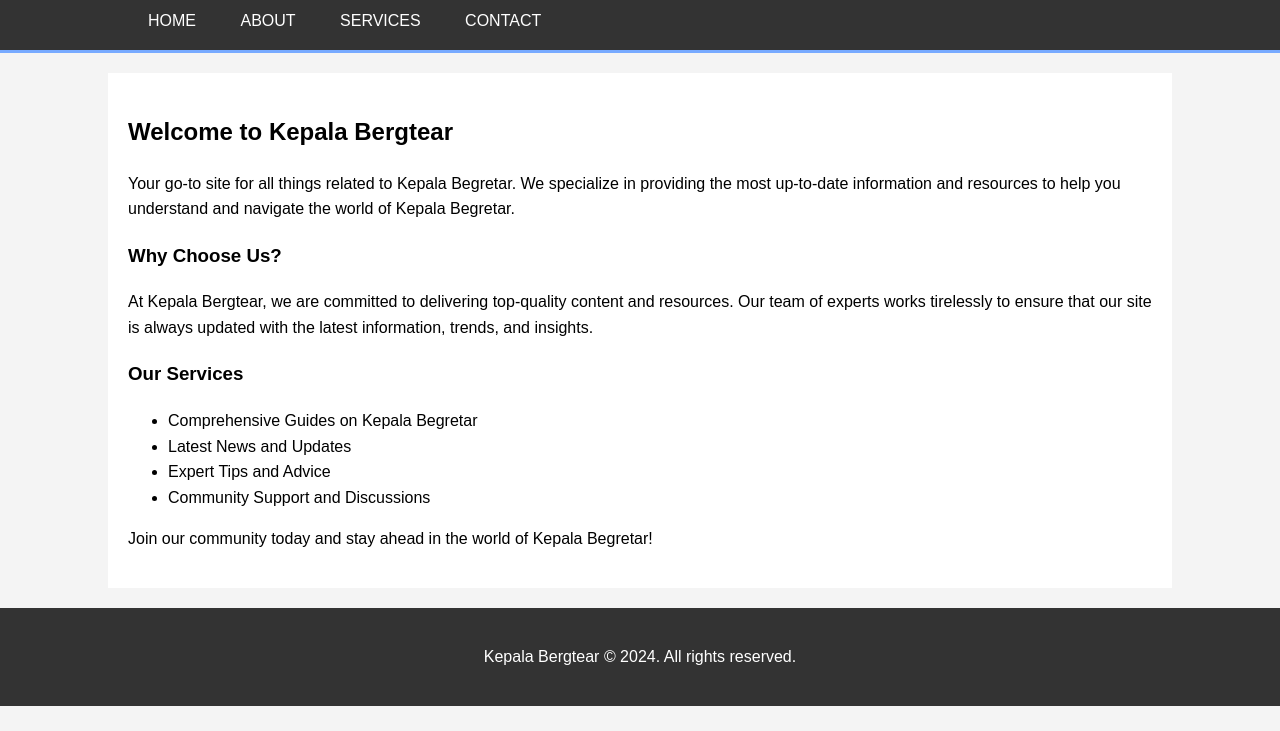
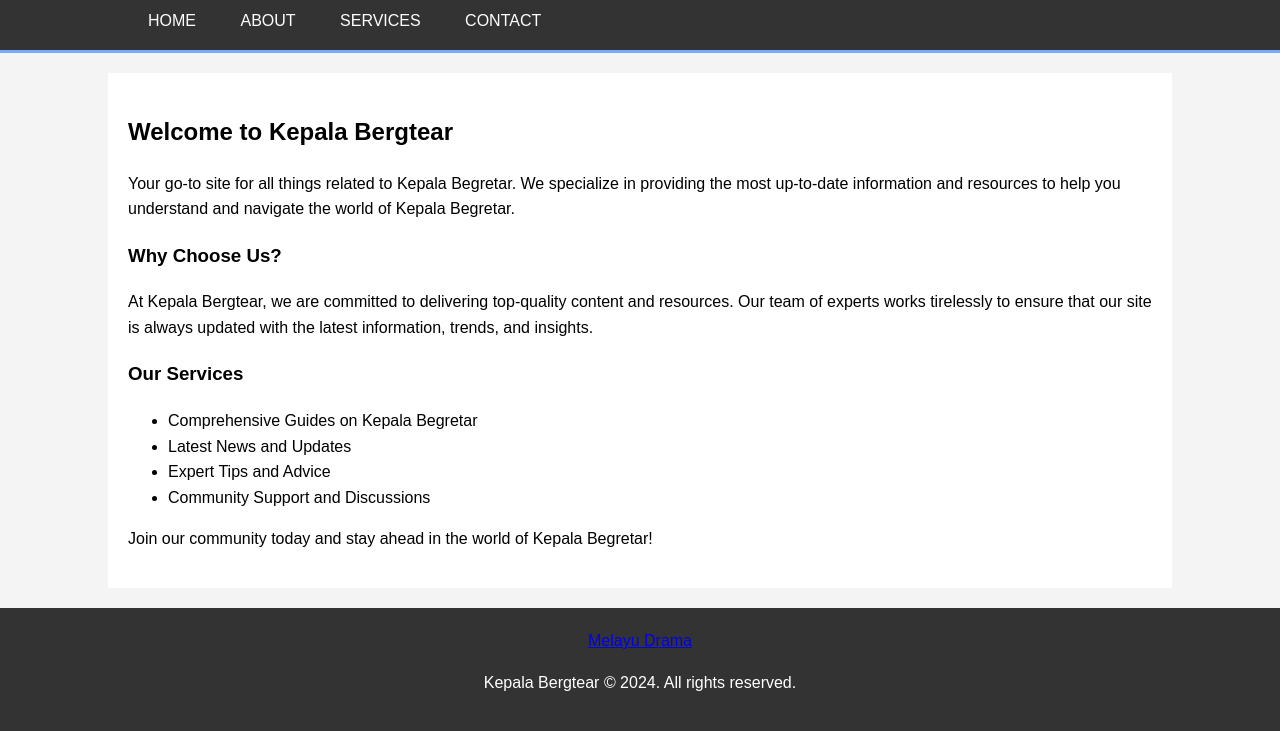
Before and after one commit to hjhjhbhj765/kepalabergetar, a plain HTML site: page index.html in a window 1280 px wide. Shown: the part 116-847 px from the top of the page. Before the commit the page ends 822 px from the top, so only its background shows below. Drawn offline with Linux system fonts and the light colour scheme.

Commit message:
Update index.html

```diff
--- a/index.html
+++ b/index.html
@@ -82,7 +82,7 @@
         <p>Join our community today and stay ahead in the world of Kepala Begretar!</p>
     </div>
     <footer>
-        <p>Kepala Bergtear &copy; 2024. All rights reserved.</p>
+        <a href="https://kepala-bergetar.cam/">Melayu Drama</a> <p>Kepala Bergtear &copy; 2024. All rights reserved.</p>
     </footer>
 </body>
 </html>
```
